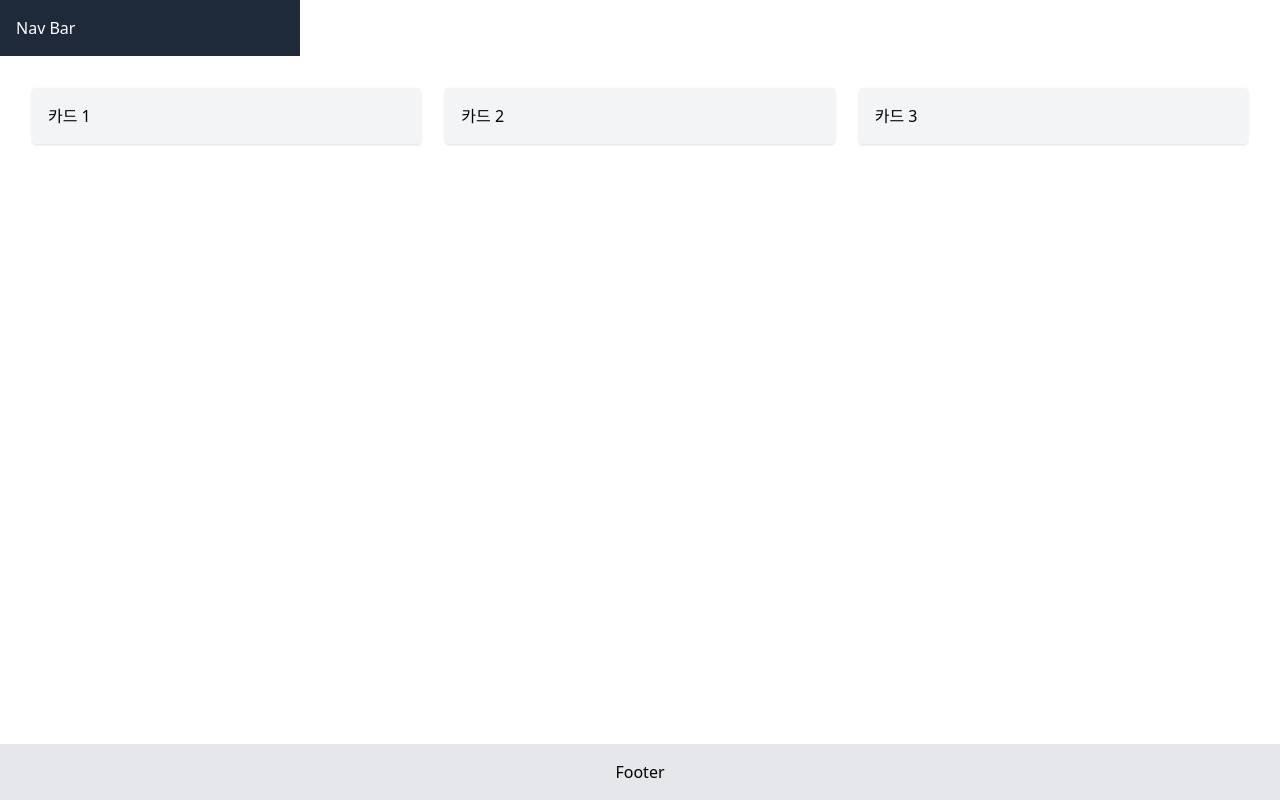
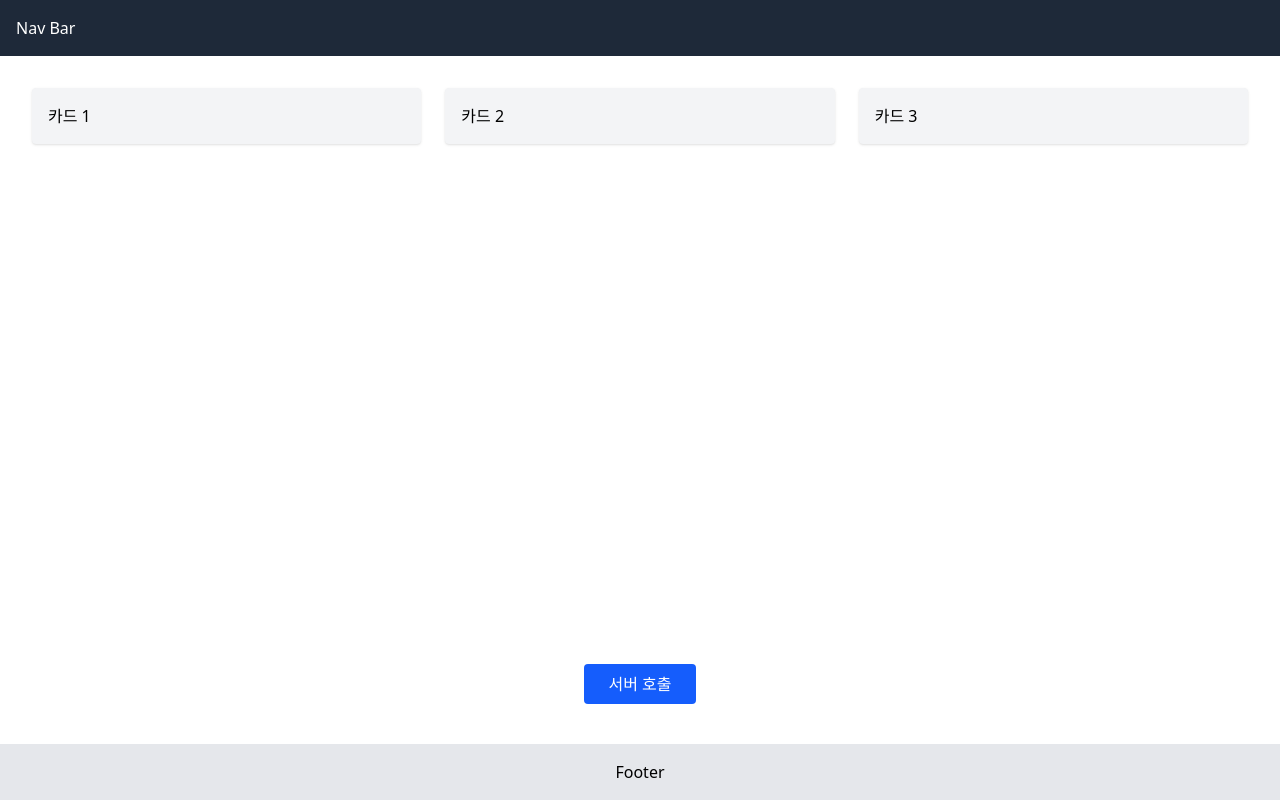
Before and after one commit to Team-2H/Grouping_HH, a React (Vite) app in the folder frontend/: page / in a window 1280 px wide. Built offline with nearby package versions, Linux system fonts and the light colour scheme.

Commit message:
서버 응답 테스트 버튼 추가

```diff
--- a/frontend/src/App.tsx
+++ b/frontend/src/App.tsx
@@ -1,10 +1,23 @@
-import React from 'react';
+import React, { useState } from 'react';
 
 function App() {
+  const [message, setMessage] = useState('');
+
+  const handleButtonClick = async () => {
+    try {
+      const response = await fetch('http://localhost:5000/grouping');
+      const data = await response.json();
+      console.log('서버 응답:', data);
+      setMessage(data.message); // 📥 응답 데이터 저장
+    } catch (error) {
+      console.error('서버 호출 실패:', error);
+    }
+  };
+
   return (
     <div className="flex flex-col min-h-screen font-sans">
       {/* 🟦 네비게이션 바 */}
-      <header className="bg-gray-800 text-white p-4 w-[300px]">Nav Bar</header>
+      <header className="bg-gray-800 text-white p-4">Nav Bar</header>
 
       {/* 🟨 콘텐츠 영역 */}
       <main className="flex-1 p-8">
@@ -15,6 +28,24 @@ function App() {
         </div>
       </main>
 
+      {/* 🟦 서버 응답 카드 */}
+      {message && (
+        <div className="bg-white p-4 border rounded shadow mt-8">
+          <h3 className="font-semibold mb-2">서버 응답</h3>
+          <p>{message}</p>
+        </div>
+      )}
+
+      {/* 🔵 버튼 추가 */}
+      <div className="mt-12 mb-10 flex justify-center">
+        <button
+          onClick={handleButtonClick}
+          className="px-6 py-2 bg-blue-600 text-white rounded hover:bg-blue-700"
+        >
+          서버 호출
+        </button>
+      </div>
+
       {/* 🟩 푸터 */}
       <footer className="bg-gray-200 p-4 text-center">Footer</footer>
     </div>
```
